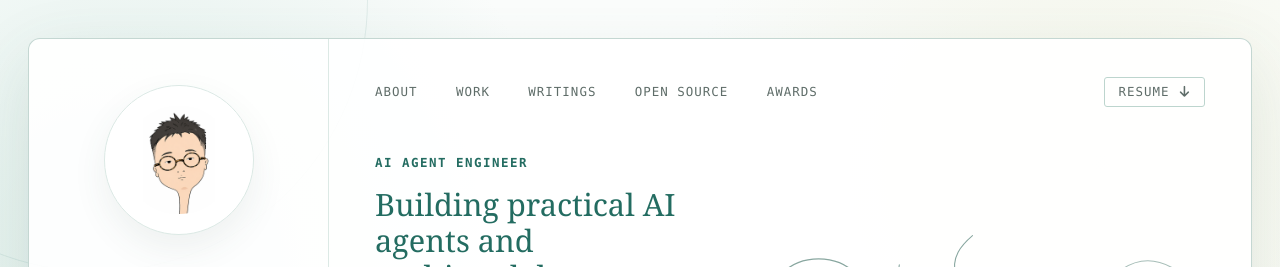
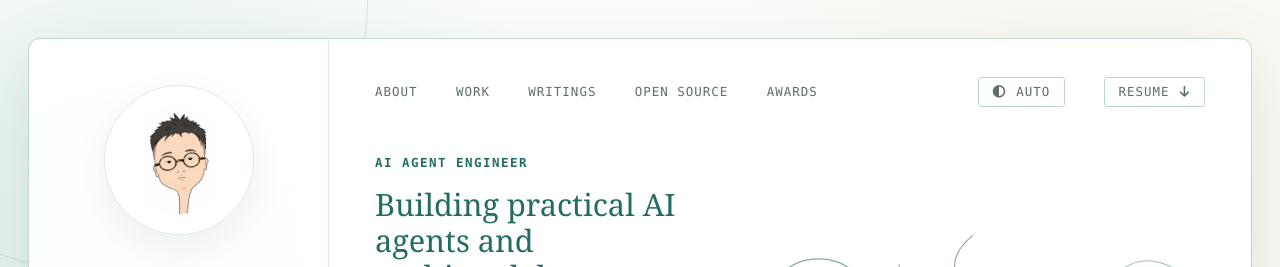
Before and after one commit to KKenny0/KKenny0.github.io, a Jekyll site: the page built from index.md, in a window 1280 px wide. Shown: the top 267 px of the page. Built offline with Jekyll 4.4.1, drawn with Linux system fonts in a browser that asks for light colours; a style sheet for code colours, icons or effects is not loaded.

Commit message:
Add theme mode toggle

```diff
--- a/_layouts/homepage.html
+++ b/_layouts/homepage.html
@@ -16,6 +16,16 @@
 
     <link rel="icon" media="(prefers-color-scheme:dark)" href="{{ site.favicon_dark }}" type="image/png" />
     <link rel="icon" media="(prefers-color-scheme:light)" href="{{ site.favicon }}" type="image/png" />
+    <script>
+      (function() {
+        try {
+          var mode = localStorage.getItem("theme-mode") || "auto";
+          var prefersDark = window.matchMedia && window.matchMedia("(prefers-color-scheme: dark)").matches;
+          document.documentElement.dataset.themeMode = mode;
+          document.documentElement.dataset.theme = mode === "auto" ? (prefersDark ? "dark" : "light") : mode;
+        } catch (error) {}
+      })();
+    </script>
     <script src="./assets/js/favicon-switcher.js" type="application/javascript"></script>
 
     <link rel=stylesheet href=https://cdnjs.cloudflare.com/ajax/libs/academicons/1.8.6/css/academicons.min.css integrity="sha256-uFVgMKfistnJAfoCUQigIl+JfUaP47GrRKjf6CTPVmw=" crossorigin=anonymous>
@@ -134,12 +144,18 @@
           <a href="#open-source">Open Source</a>
           <a href="#awards">Awards</a>
         </div>
+        <div class="nav-actions">
+          <button class="theme-toggle" type="button" data-theme-toggle aria-label="Theme: Auto">
+            <i class="fa-solid fa-circle-half-stroke" aria-hidden="true"></i>
+            <span>Auto</span>
+          </button>
           {% if site.cv_link %}
           <a class="resume-link" href="{{ site.cv_link }}">
             Resume
             <i class="fa-solid fa-arrow-down" aria-hidden="true"></i>
           </a>
           {% endif %}
+        </div>
       </nav>
 
       {{ content }}
@@ -157,6 +173,7 @@
     </div>
     </main>
     <script src="{{ "/assets/js/scale.fix.js" | relative_url }}"></script>
+    <script src="./assets/js/theme-toggle.js"></script>
     {% if site.google_analytics %}
     <script>
       (function(i,s,o,g,r,a,m){i['GoogleAnalyticsObject']=r;i[r]=i[r]||function(){
--- a/assets/css/minimal-custom.css
+++ b/assets/css/minimal-custom.css
@@ -3,16 +3,27 @@
 :root {
   --page-bg: #f5faf7;
   --surface: rgba(255, 255, 255, 0.92);
+  --card-bg: rgba(255, 255, 255, 0.72);
+  --chip-bg: rgba(255, 255, 255, 0.7);
+  --avatar-bg: #fff;
   --text: #202a28;
   --muted: #5f6d69;
   --faint: #90a09b;
   --line: #dce9e5;
   --line-strong: #bdd5ce;
+  --page-border: rgba(188, 210, 204, 0.88);
   --accent: #4b8c80;
   --accent-dark: #236c61;
   --accent-soft: #eef7f4;
   --sand: #c6905e;
   --shadow: 0 22px 70px rgba(66, 96, 90, 0.12);
+  --avatar-shadow: 0 14px 34px rgba(67, 84, 80, 0.08);
+  --hover-shadow: 0 12px 34px rgba(68, 97, 91, 0.08);
+  --media-shadow: 0 8px 20px rgba(38, 49, 47, 0.12);
+  --body-bg:
+    radial-gradient(circle at 10% 8%, rgba(208, 231, 224, 0.7), transparent 28rem),
+    radial-gradient(circle at 86% 5%, rgba(239, 240, 219, 0.56), transparent 26rem),
+    linear-gradient(180deg, #fbfdfc 0%, var(--page-bg) 100%);
   --mono: ui-monospace, SFMono-Regular, Menlo, Monaco, Consolas, "Liberation Mono", monospace;
   --sans: Inter, ui-sans-serif, system-ui, -apple-system, BlinkMacSystemFont, "Segoe UI", sans-serif;
   --serif: Georgia, "Times New Roman", serif;
@@ -20,18 +31,85 @@
 
 @media (prefers-color-scheme: dark) {
   :root {
+    color-scheme: dark;
+    --page-bg: #0a1210;
+    --surface: rgba(13, 23, 21, 0.94);
+    --card-bg: rgba(19, 33, 30, 0.74);
+    --chip-bg: rgba(23, 43, 38, 0.72);
+    --avatar-bg: #101c19;
+    --text: #edf6f2;
+    --muted: #a8bbb5;
+    --faint: #738982;
+    --line: #20362f;
+    --line-strong: #43685e;
+    --page-border: rgba(82, 116, 106, 0.66);
+    --accent: #8dccbd;
+    --accent-dark: #a4ded2;
+    --accent-soft: #162823;
+    --sand: #d6a46e;
+    --shadow: 0 28px 90px rgba(0, 0, 0, 0.42);
+    --avatar-shadow: 0 18px 42px rgba(0, 0, 0, 0.32);
+    --hover-shadow: 0 16px 42px rgba(0, 0, 0, 0.26);
+    --media-shadow: 0 10px 28px rgba(0, 0, 0, 0.34);
+    --body-bg:
+      radial-gradient(circle at 10% 8%, rgba(55, 111, 98, 0.32), transparent 30rem),
+      radial-gradient(circle at 88% 6%, rgba(157, 126, 82, 0.16), transparent 28rem),
+      linear-gradient(180deg, #07100e 0%, var(--page-bg) 100%);
+  }
+}
+
+:root[data-theme="light"] {
+  color-scheme: light;
   --page-bg: #f5faf7;
   --surface: rgba(255, 255, 255, 0.92);
+  --card-bg: rgba(255, 255, 255, 0.72);
+  --chip-bg: rgba(255, 255, 255, 0.7);
+  --avatar-bg: #fff;
   --text: #202a28;
   --muted: #5f6d69;
   --faint: #90a09b;
   --line: #dce9e5;
   --line-strong: #bdd5ce;
+  --page-border: rgba(188, 210, 204, 0.88);
   --accent: #4b8c80;
   --accent-dark: #236c61;
   --accent-soft: #eef7f4;
   --sand: #c6905e;
+  --shadow: 0 22px 70px rgba(66, 96, 90, 0.12);
+  --avatar-shadow: 0 14px 34px rgba(67, 84, 80, 0.08);
+  --hover-shadow: 0 12px 34px rgba(68, 97, 91, 0.08);
+  --media-shadow: 0 8px 20px rgba(38, 49, 47, 0.12);
+  --body-bg:
+    radial-gradient(circle at 10% 8%, rgba(208, 231, 224, 0.7), transparent 28rem),
+    radial-gradient(circle at 86% 5%, rgba(239, 240, 219, 0.56), transparent 26rem),
+    linear-gradient(180deg, #fbfdfc 0%, var(--page-bg) 100%);
 }
+
+:root[data-theme="dark"] {
+  color-scheme: dark;
+  --page-bg: #0a1210;
+  --surface: rgba(13, 23, 21, 0.94);
+  --card-bg: rgba(19, 33, 30, 0.74);
+  --chip-bg: rgba(23, 43, 38, 0.72);
+  --avatar-bg: #101c19;
+  --text: #edf6f2;
+  --muted: #a8bbb5;
+  --faint: #738982;
+  --line: #20362f;
+  --line-strong: #43685e;
+  --page-border: rgba(82, 116, 106, 0.66);
+  --accent: #8dccbd;
+  --accent-dark: #a4ded2;
+  --accent-soft: #162823;
+  --sand: #d6a46e;
+  --shadow: 0 28px 90px rgba(0, 0, 0, 0.42);
+  --avatar-shadow: 0 18px 42px rgba(0, 0, 0, 0.32);
+  --hover-shadow: 0 16px 42px rgba(0, 0, 0, 0.26);
+  --media-shadow: 0 10px 28px rgba(0, 0, 0, 0.34);
+  --body-bg:
+    radial-gradient(circle at 10% 8%, rgba(55, 111, 98, 0.32), transparent 30rem),
+    radial-gradient(circle at 88% 6%, rgba(157, 126, 82, 0.16), transparent 28rem),
+    linear-gradient(180deg, #07100e 0%, var(--page-bg) 100%);
 }
 
 * {
@@ -46,10 +124,7 @@ body {
   margin: 0;
   min-height: 100vh;
   color: var(--text);
-  background:
-    radial-gradient(circle at 10% 8%, rgba(208, 231, 224, 0.7), transparent 28rem),
-    radial-gradient(circle at 86% 5%, rgba(239, 240, 219, 0.56), transparent 26rem),
-    linear-gradient(180deg, #fbfdfc 0%, var(--page-bg) 100%);
+  background: var(--body-bg);
   font-family: var(--sans);
   font-size: 14px;
   line-height: 1.65;
@@ -68,7 +143,7 @@ body {
   position: absolute;
   width: 34rem;
   height: 34rem;
-  border: 1px solid rgba(75, 140, 128, 0.12);
+  border: 1px solid color-mix(in srgb, var(--accent) 18%, transparent);
   border-radius: 50%;
 }
 
@@ -88,7 +163,7 @@ body {
   margin: 38px auto;
   overflow: hidden;
   background: var(--surface);
-  border: 1px solid rgba(188, 210, 204, 0.88);
+  border: 1px solid var(--page-border);
   border-radius: 12px;
   box-shadow: var(--shadow);
   backdrop-filter: blur(18px);
@@ -131,8 +206,8 @@ footer {
   overflow: hidden;
   border: 1px solid var(--line);
   border-radius: 50%;
-  background: #fff;
-  box-shadow: 0 14px 34px rgba(67, 84, 80, 0.08);
+  background: var(--avatar-bg);
+  box-shadow: var(--avatar-shadow);
 }
 
 .profile-panel .profile-avatar > img {
@@ -290,14 +365,39 @@ position {
   color: var(--accent-dark);
 }
 
+.nav-actions {
+  display: inline-flex;
+  align-items: center;
+  gap: 10px;
+}
+
+.theme-toggle,
 .resume-link {
   display: inline-flex;
   min-height: 30px;
   align-items: center;
   gap: 10px;
   padding: 0 14px;
+  color: var(--muted);
   border: 1px solid var(--line-strong);
   border-radius: 3px;
+  background: var(--chip-bg);
+  font-family: var(--mono);
+  font-size: 0.78rem;
+  letter-spacing: 0.08em;
+  line-height: 1;
+  text-decoration: none;
+  text-transform: uppercase;
+}
+
+.theme-toggle {
+  cursor: pointer;
+}
+
+.theme-toggle:hover,
+.resume-link:hover {
+  color: var(--accent-dark);
+  border-color: var(--accent);
 }
 
 .intro-hero {
@@ -484,7 +584,7 @@ position {
   color: var(--accent-dark);
   border: 1px solid var(--line-strong);
   border-radius: 4px;
-  background: rgba(255, 255, 255, 0.7);
+  background: var(--chip-bg);
   font-family: var(--mono);
   font-size: 0.68rem;
   text-decoration: none;
@@ -522,7 +622,7 @@ position {
   color: var(--muted);
   border: 1px solid var(--line);
   border-radius: 6px;
-  background: rgba(255, 255, 255, 0.72);
+  background: var(--card-bg);
   text-decoration: none;
 }
 
@@ -658,7 +758,7 @@ position {
 .contribution-strip {
   border: 1px solid var(--line);
   border-radius: 6px;
-  background: rgba(255, 255, 255, 0.68);
+  background: var(--card-bg);
 }
 
 .project-note {
@@ -817,7 +917,7 @@ a {
   min-height: 148px;
   padding: 20px;
   overflow: hidden;
-  background: rgba(255, 255, 255, 0.72);
+  background: var(--card-bg);
   border: 1px solid var(--line);
   border-radius: 6px;
   box-shadow: none;
@@ -827,7 +927,7 @@ a {
 .project-card:hover {
   transform: translateY(-2px);
   border-color: var(--line-strong);
-  box-shadow: 0 12px 34px rgba(68, 97, 91, 0.08);
+  box-shadow: var(--hover-shadow);
 }
 
 .project-header {
@@ -929,7 +1029,7 @@ a {
   padding: 18px;
   border: 1px solid var(--line);
   border-radius: 6px;
-  background: rgba(255, 255, 255, 0.62);
+  background: var(--card-bg);
 }
 
 .pub-row .abbr,
@@ -944,7 +1044,7 @@ a {
   max-width: 170px;
   height: auto !important;
   border-radius: 5px;
-  box-shadow: 0 8px 20px rgba(38, 49, 47, 0.12);
+  box-shadow: var(--media-shadow);
 }
 
 .pub-row .badge,
@@ -987,7 +1087,7 @@ section p {
   padding: 0 8px;
   color: var(--text);
   border: 1px solid var(--line-strong);
-  background: #fff;
+  background: var(--card-bg);
   text-decoration: none;
 }
 
@@ -1220,6 +1320,10 @@ section small {
     gap: 14px;
   }
 
+  .nav-actions {
+    flex-wrap: wrap;
+  }
+
   .top-nav div {
     flex-wrap: wrap;
     gap: 14px 20px;
--- /dev/null
+++ b/assets/js/theme-toggle.js
@@ -0,0 +1,65 @@
+(function () {
+  var modes = ["auto", "light", "dark"];
+  var labels = {
+    auto: "Auto",
+    light: "Light",
+    dark: "Dark"
+  };
+  var icons = {
+    auto: "fa-circle-half-stroke",
+    light: "fa-sun",
+    dark: "fa-moon"
+  };
+  var storageKey = "theme-mode";
+  var query = window.matchMedia ? window.matchMedia("(prefers-color-scheme: dark)") : null;
+  var button = document.querySelector("[data-theme-toggle]");
+
+  function resolveTheme(mode) {
+    if (mode === "dark" || mode === "light") return mode;
+    return query && query.matches ? "dark" : "light";
+  }
+
+  function applyTheme(mode) {
+    var safeMode = modes.indexOf(mode) === -1 ? "auto" : mode;
+    var theme = resolveTheme(safeMode);
+    document.documentElement.dataset.themeMode = safeMode;
+    document.documentElement.dataset.theme = theme;
+
+    if (!button) return;
+    button.setAttribute("aria-label", "Theme: " + labels[safeMode]);
+    button.title = "Theme: " + labels[safeMode];
+    var label = button.querySelector("span");
+    var icon = button.querySelector("i");
+    if (label) label.textContent = labels[safeMode];
+    if (icon) {
+      icon.className = "fa-solid " + icons[safeMode];
+      icon.setAttribute("aria-hidden", "true");
+    }
+  }
+
+  function currentMode() {
+    return localStorage.getItem(storageKey) || "auto";
+  }
+
+  if (button) {
+    button.addEventListener("click", function () {
+      var mode = currentMode();
+      var nextMode = modes[(modes.indexOf(mode) + 1) % modes.length];
+      localStorage.setItem(storageKey, nextMode);
+      applyTheme(nextMode);
+    });
+  }
+
+  if (query) {
+    var onChange = function () {
+      if (currentMode() === "auto") applyTheme("auto");
+    };
+    if (query.addEventListener) {
+      query.addEventListener("change", onChange);
+    } else if (query.addListener) {
+      query.addListener(onChange);
+    }
+  }
+
+  applyTheme(currentMode());
+})();
```
Lines whose indentation alone changed are shown as unchanged.
